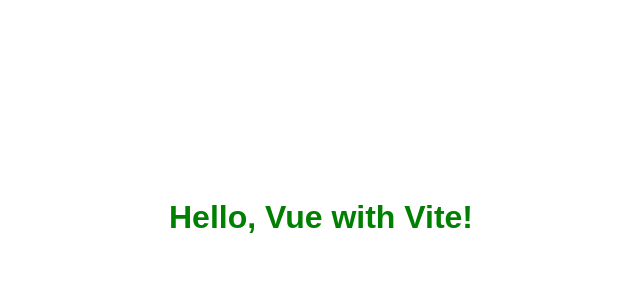
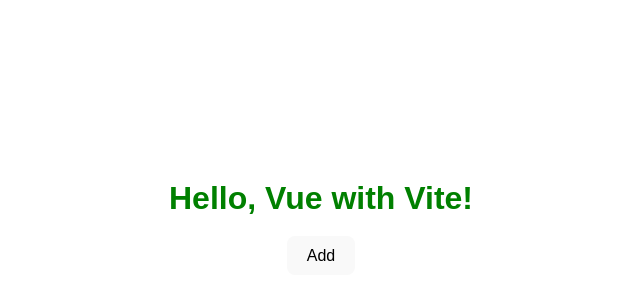
Before and after one commit to mvmoshchovskyi/developmentEnv, a Vue app: page / in a window 1280 px wide. Shown: the part 182-482 px from the top of the page, without its empty margins (319-959 px from the left). Built offline with nearby package versions, Linux system fonts and the light colour scheme.

Commit message:
add ts config

```diff
--- a/eslint.config.js
+++ b/eslint.config.js
@@ -28,7 +28,8 @@
 	{
 		rules: {
 			// Правила для форматування коду
-			'indent': ['error', 'tab'], // Відступи: 1 табуляція
+			//'vue/html-indent': ['error', 'tab'],  // Встановлюємо правила для індентації в шаблонах Vue
+			// 'indent': ['error', 'tab'], // Відступи: 1 табуляція
 			'no-tabs': 'off', // Вимкнення перевірки на табуляції (якщо використовуєте їх)
 			'space-in-parens': ['error', 'never'], // Пробіли у дужках
 			'comma-dangle': ['error', 'always-multiline'], // Кінцеві коми
--- a/package.json
+++ b/package.json
@@ -13,7 +13,7 @@
     "lint": "eslint .",
     "lint:fix": "eslint . --fix",
 		"prepare": "husky install",
-		"type-check": "vue-tsc --noEmit && vue-tsc --noEmit -p tests/tsconfig.json"
+		"type-check": "vue-tsc --noEmit -p tsconfig.json"
   },
   "dependencies": {
     "vue": "^3.5.10"
--- a/src/App.vue
+++ b/src/App.vue
@@ -3,8 +3,8 @@
 
 </script>
 
- <template>
-    <hello-world/>
+<template>
+  <hello-world/>
 </template>
 
 <style scoped>
--- a/src/components/HelloWorld.vue
+++ b/src/components/HelloWorld.vue
@@ -3,10 +3,15 @@
 
 const message = ref('Hello, Vue with Vite!');
 
+function handleClick(): void {
+  // console.log('click');
+}
+
 </script>
 
 <template>
-         <h1>{{ message }}</h1>
+  <h1>{{ message }}</h1>
+  <button @click="handleClick">Add</button>
 </template>
 
 <style lang="scss" scoped>
```
Also changed, not shown: tsconfig.app.json (deleted, +0 -40 lines), tsconfig.json (+55 -4 lines).
